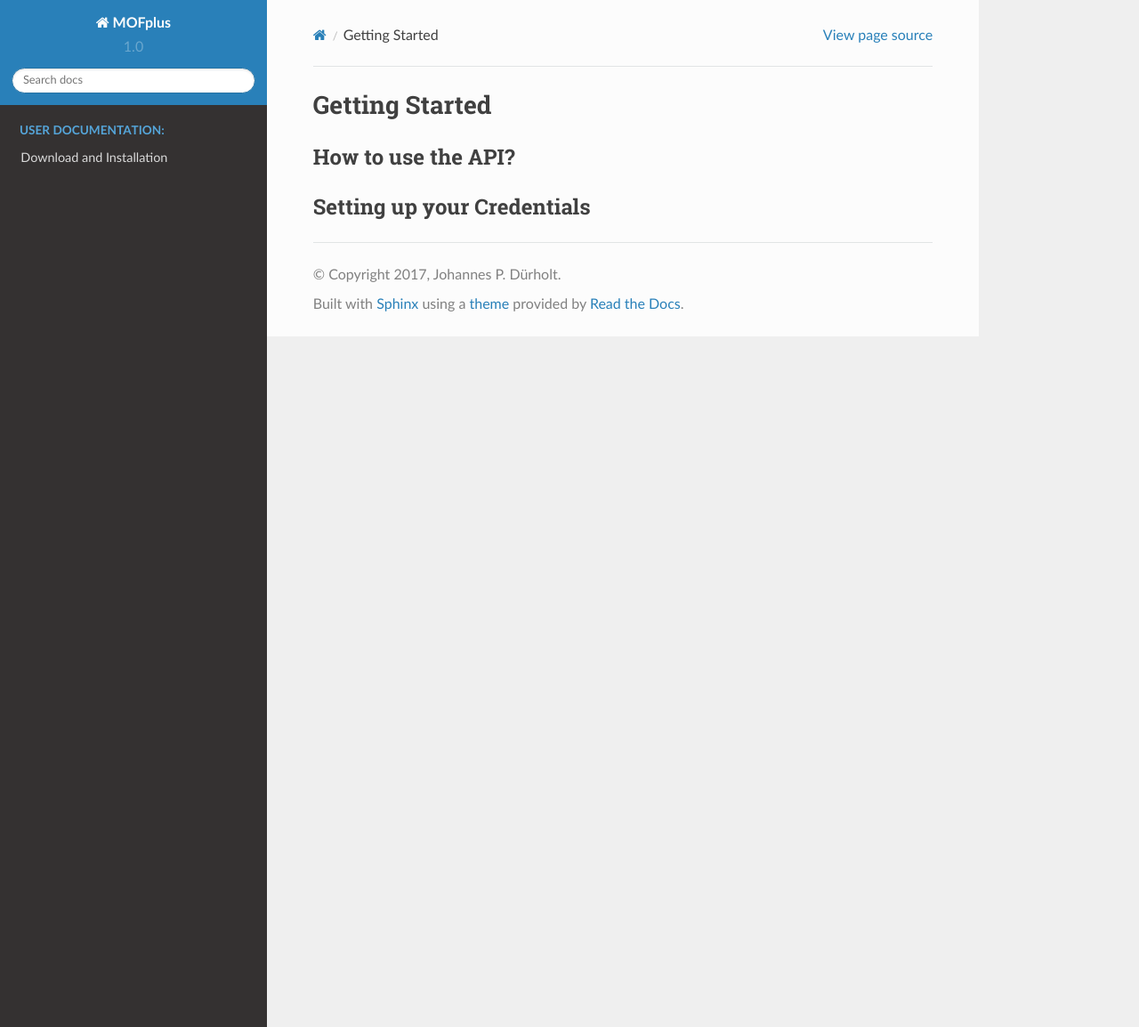
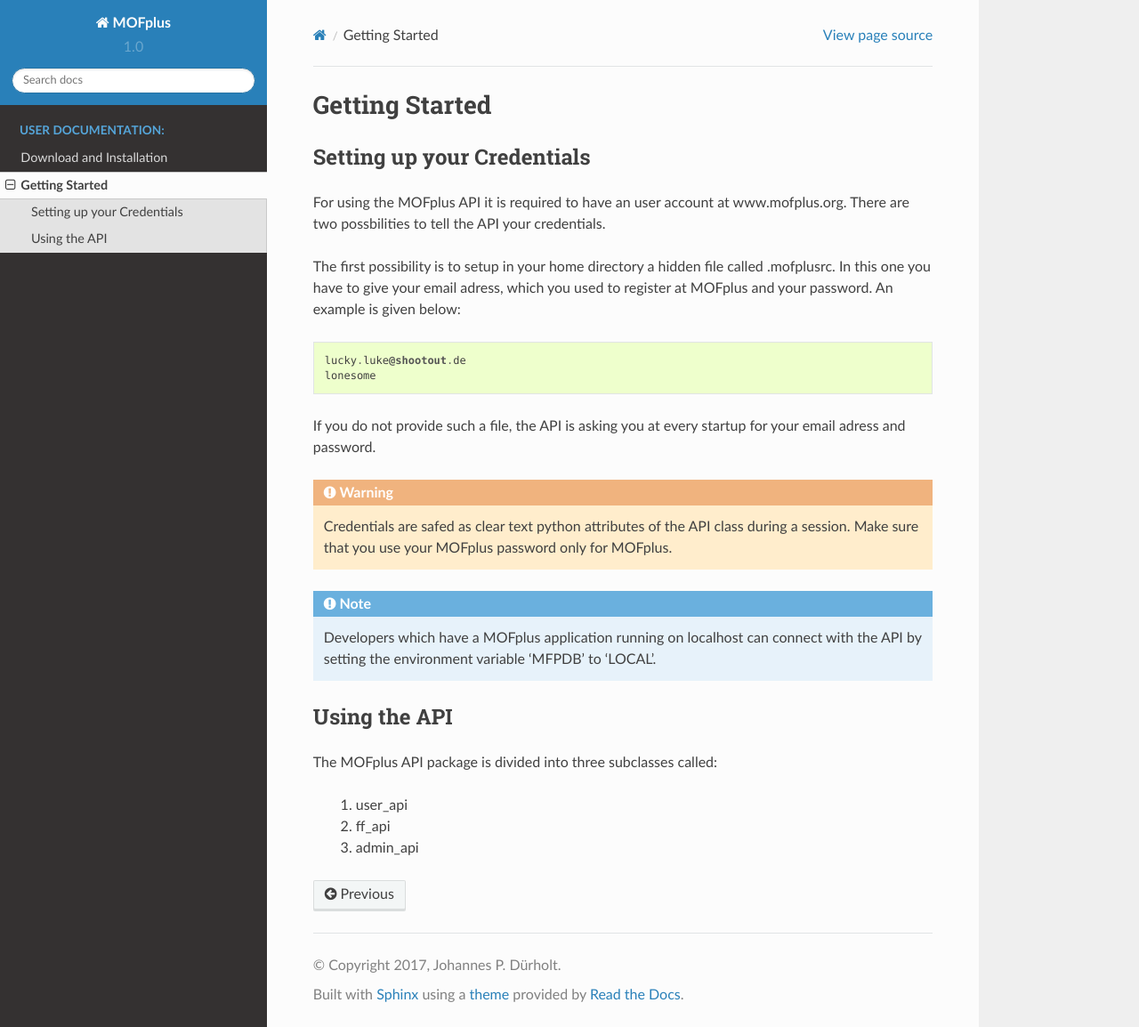
Before and after one commit to MOFplus/mofplus_rel, a Sphinx documentation site: the page built from doc/user_getted_started.rst, in a window 1280 px wide and 1154 px high. Shown: the whole window at 89% size. Built offline with Sphinx 7.4.7 and the Read the Docs theme 2.0.0, drawn with Linux system fonts in a browser that asks for light colours; pages that are not in the unit, such as notebooks, are missing from menus.

Commit message:
more on the docs

```diff
--- a/doc/user_getted_started.rst
+++ b/doc/user_getted_started.rst
@@ -7,9 +7,37 @@
 Getting Started
 ###############
 
-How to use the API?
--------------------
-
-
 Setting up your Credentials
 ---------------------------
+
+For using the MOFplus API it is required to have an user account at www.mofplus.org.
+There are two possbilities to tell the API your credentials.
+
+The first possibility is to setup in your home directory a hidden file called .mofplusrc.
+In this one you have to give your email adress, which you used to register at MOFplus and
+your password. An example is given below::
+
+    lucky.luke@shootout.de
+    lonesome
+
+If you do not provide such a file, the API is asking you at every startup for your
+email adress and password.
+
+.. warning::
+
+   Credentials are safed as clear text python attributes of the API class
+   during a session. Make sure that you use your MOFplus password only for MOFplus.
+
+.. note::
+
+   Developers which have a MOFplus application running on localhost can connect with
+   the API by setting the environment variable 'MFPDB' to 'LOCAL'.
+
+Using the API
+-------------
+
+The MOFplus API package is divided into three subclasses called:
+
+   #. user_api
+   #. ff_api
+   #. admin_api
```
Also changed, not shown: doc/index.rst (+1 -22 lines), doc/user_download_and_install.rst (line endings or trailing spaces), 1 other file.
